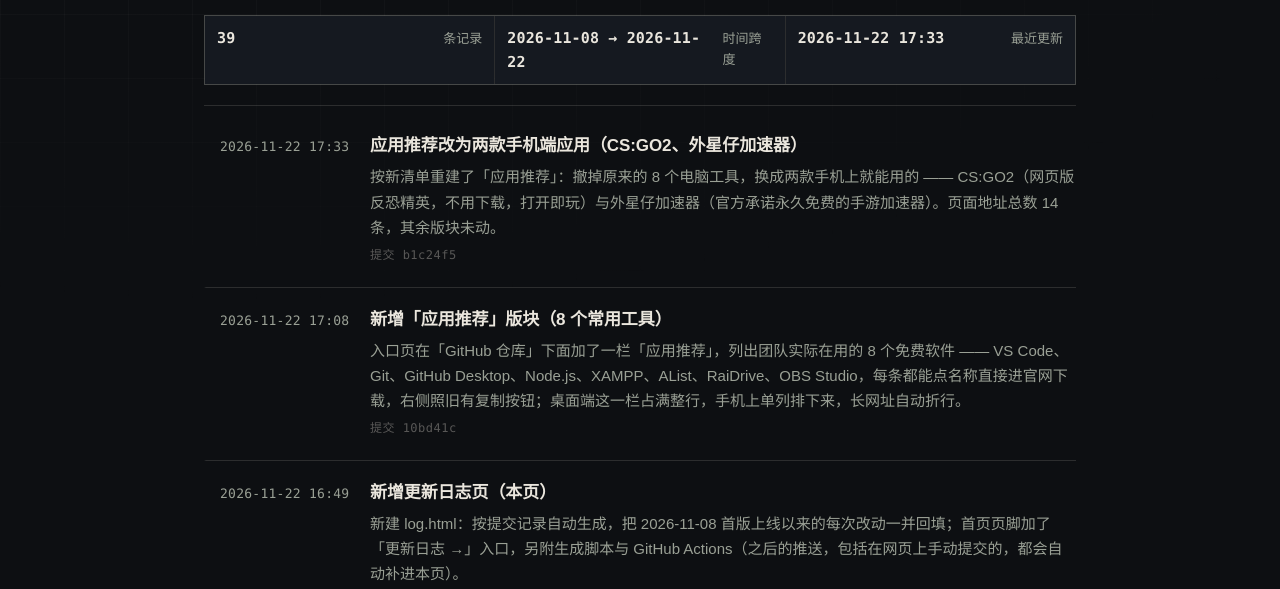
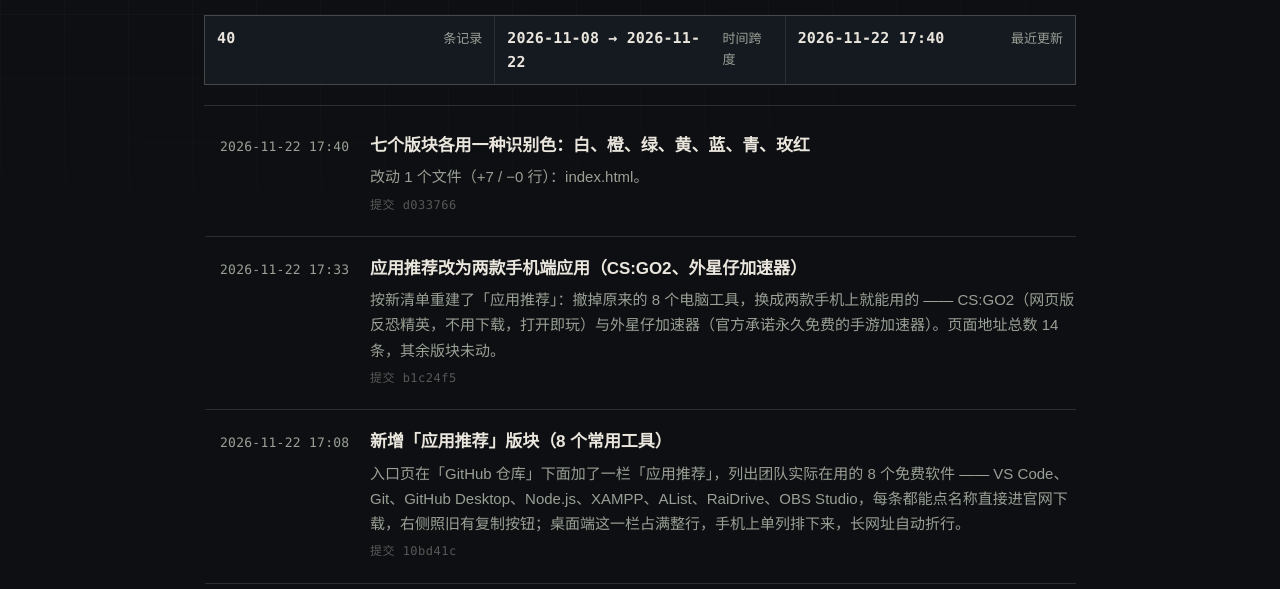
Before and after one commit to dfclub/dfclub.github.io, a plain HTML site: page log.html in a window 1280 px wide. Shown: the part 178-767 px from the top of the page. Drawn offline with Linux system fonts and the light colour scheme.

Commit message:
docs: 更新日志页 [skip log]

```diff
--- a/log.html
+++ b/log.html
@@ -145,13 +145,21 @@ footer a:hover{color:var(--paper);border-color:rgba(234,230,221,.4)}
     <h1>更新日志</h1>
     <p class="lede">本站每一次改动都记在这里，时间精确到分钟。自动化部署和在 GitHub 网页上手动提交的改动，都会按提交记录收进来。</p>
     <ul class="stats">
-      <li><b>39</b><span>条记录</span></li>
+      <li><b>40</b><span>条记录</span></li>
       <li><b>2026-11-08 → 2026-11-22</b><span>时间跨度</span></li>
-      <li><b>2026-11-22 17:33</b><span>最近更新</span></li>
+      <li><b>2026-11-22 17:40</b><span>最近更新</span></li>
     </ul>
   </header>
 
   <main class="log" aria-label="更改记录">
+      <article class="entry">
+        <time datetime="2026-11-22T17:40">2026-11-22 17:40</time>
+        <div>
+          <h2>七个版块各用一种识别色：白、橙、绿、黄、蓝、青、玫红</h2>
+          <p>改动 1 个文件（+7 / −0 行）：index.html。</p>
+          <span class="hash">提交 d033766</span>
+        </div>
+      </article>
       <article class="entry">
         <time datetime="2026-11-22T17:33">2026-11-22 17:33</time>
         <div>
@@ -469,7 +477,7 @@ footer a:hover{color:var(--paper);border-color:rgba(234,230,221,.4)}
 
   <footer>
     <span>维护：dfclub</span>
-    <span>本页由提交记录自动生成 · 2026-11-22 17:33</span>
+    <span>本页由提交记录自动生成 · 2026-11-22 17:40</span>
     <a href="./index.html">返回入口页</a>
   </footer>
 </div>
```
